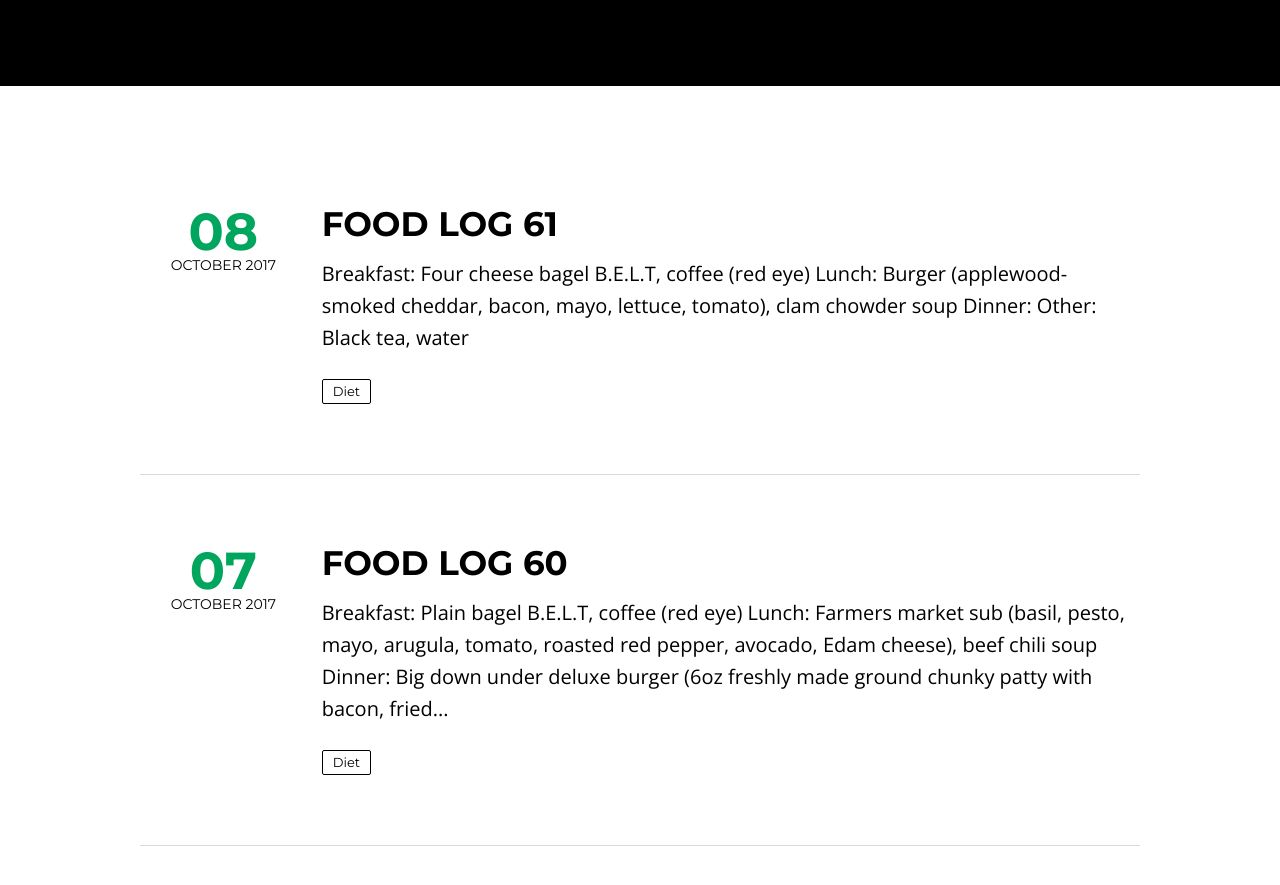
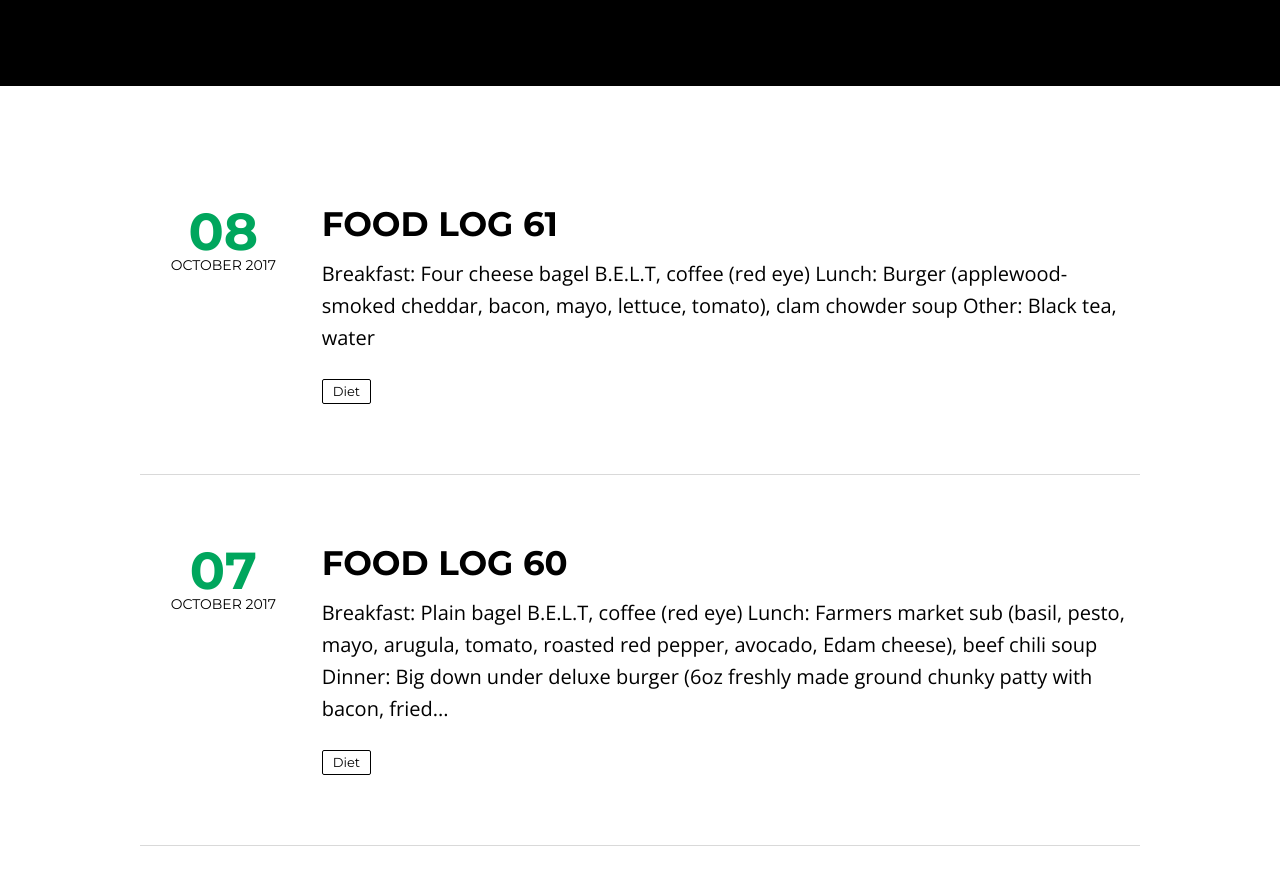
Before and after one commit to kcmlin/kcmlin.github.io, a Jekyll site: the page built from index.html, in a window 1280 px wide and 900 px high, scrolled down 438 px. Shown: the top 885 px of the window. Built offline with Jekyll 4.4.1, drawn with Linux system fonts in a browser that asks for light colours; nearby versions of some CDN libraries; the list of posts is cut into pages by our own code.

Commit message:
Update 2017-10-08-food61.md

```diff
--- a/_posts/2017-10-08-food61.md
+++ b/_posts/2017-10-08-food61.md
@@ -13,5 +13,4 @@ published: true
 
 * **Breakfast**: Four cheese bagel B.E.L.T, coffee (red eye)
 * **Lunch**: Burger (applewood-smoked cheddar, bacon, mayo, lettuce, tomato), clam chowder soup
-* **Dinner**:
 * **Other**: Black tea, water
```
